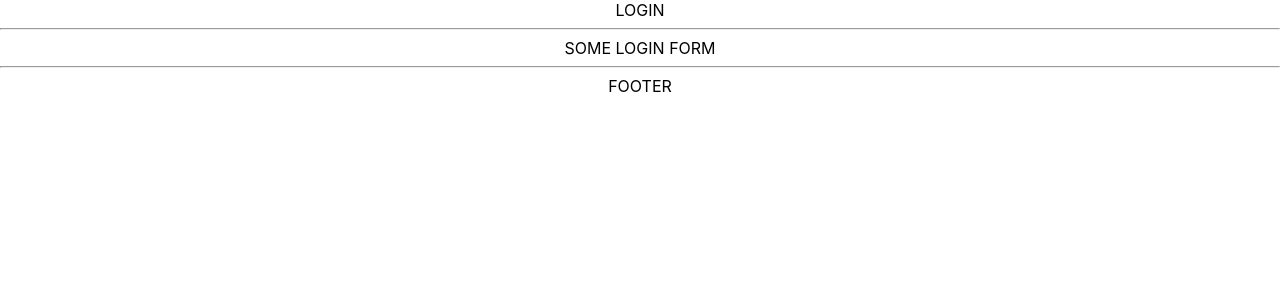
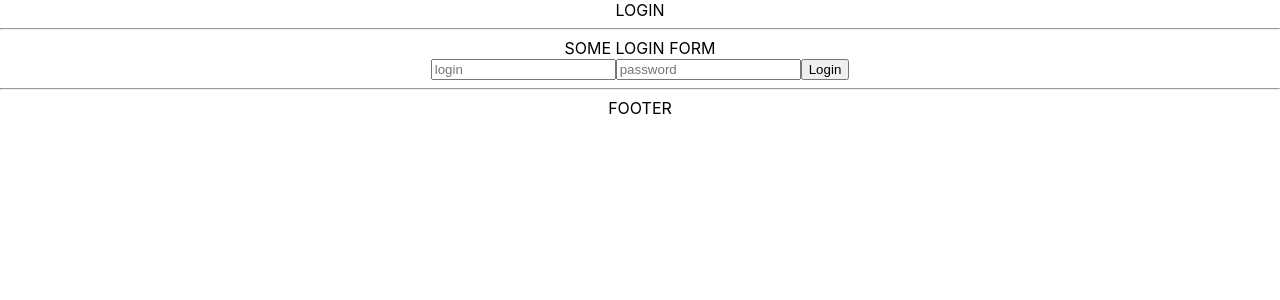
Before and after one commit to ISVios/geekbrains_home_django_rest, a React (Create React App) app in the folder frontend/: page / in a window 1280 px wide. Shown: the top 300 px of the page. Built offline with nearby package versions, Linux system fonts and the light colour scheme; no server answers.

Commit message:
create LoginForm and add to App.js

```diff
--- a/frontend/src/App.js
+++ b/frontend/src/App.js
@@ -9,6 +9,7 @@
 import URL from "./URL";
 import { PersoneList, PersoneInfo } from "./components/Persone.js";
 import { ProjectList, ProjectDetail } from "./components/Project";
+import LoginForm from "./components/Auth";
 
 class App extends React.Component {
   constructor(props) {
@@ -25,11 +26,14 @@
     const objs = ["persone", "project", "todo"];
 
     objs.forEach((obj) => {
-      axios.get(url + obj).then((response) => {
-        const req = {};
-        req[obj + "Set"] = response.data["results"];
-        this.setState(req);
-      });
+      axios
+        .get(url + obj)
+        .then((response) => {
+          const req = {};
+          req[obj + "Set"] = response.data["results"];
+          this.setState(req);
+        })
+        .catch((error) => console.log(error));
     });
   }
 
@@ -46,6 +50,7 @@
                   <Menu state={URL.home} />
                   <hr />
                   SOME LOGIN FORM
+                  <LoginForm />
                   <hr />
                 </>
               }
--- /dev/null
+++ b/frontend/src/components/Auth.js
@@ -0,0 +1,32 @@
+import React from "react";
+
+class LoginForm extends React.Component {
+  constructor(props) {
+    super(props);
+    this.state = {login:"", password: ""};
+  }
+
+  handleChange(event) {
+    this.setState({ [event.target.name] : event.target.value });
+  }
+
+  handleSubmit(event) {
+    console.log(this.state.login + " " + this.state.password);
+    event.preventDefault();
+  }
+
+  render() {
+    return (<form onSubmit={(event) => this.handleSubmit(event)}>
+      <input type="text" name="login" placeholder="login"
+      value={this.state.login} onChange={(event)=>this.handleChange(event)} />
+      <input type="password" name="password" placeholder="password"
+      value={this.state.password}
+      onChange={(event)=>this.handleChange(event)
+      } />
+      <input type="submit" value="Login" />
+      </form>);
+}
+
+}
+
+export default LoginForm;
```
